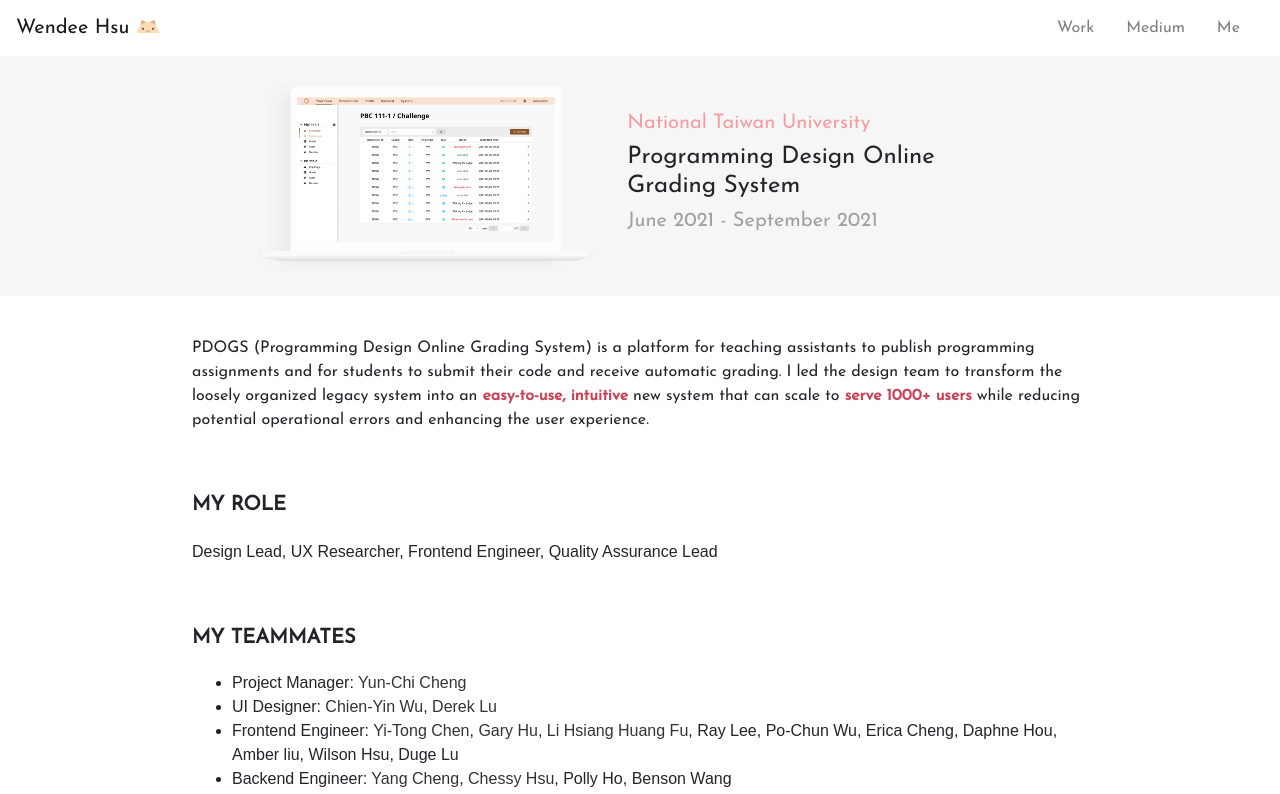
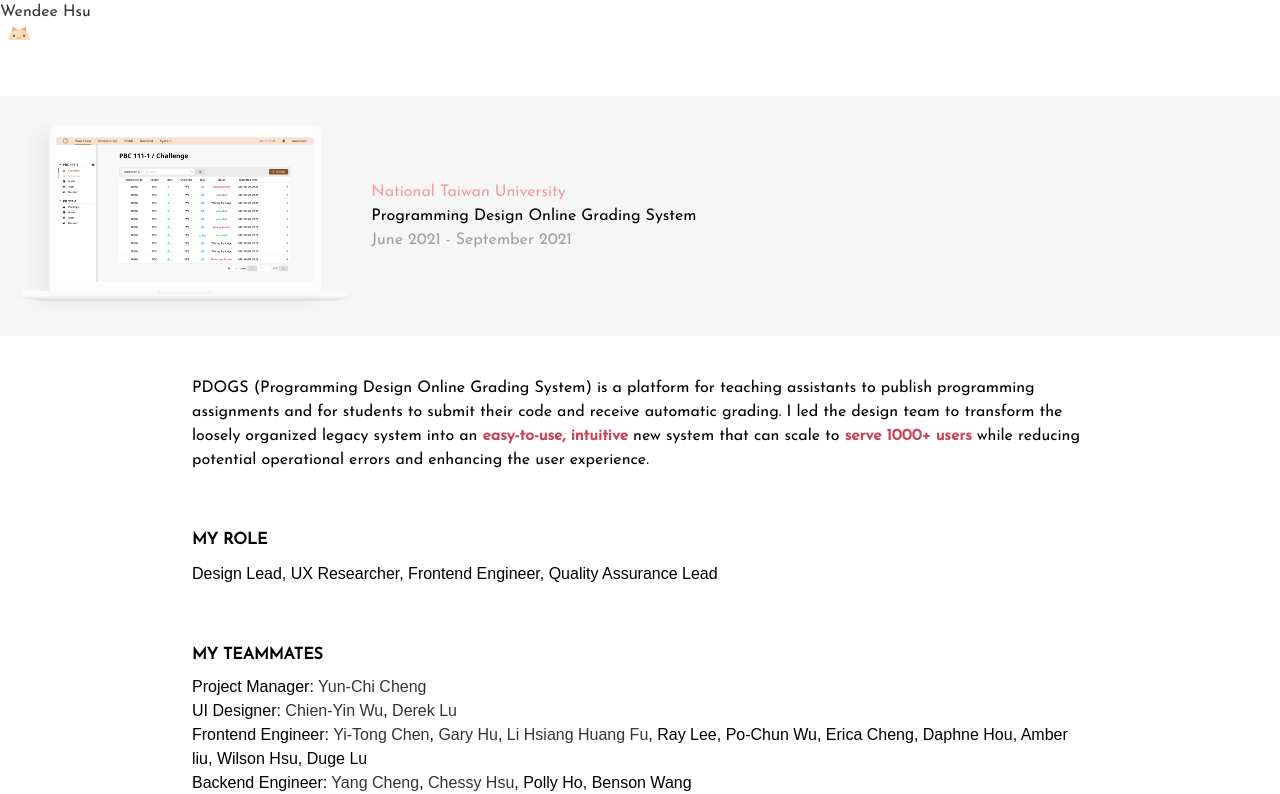
Before and after one commit to wendeehsu/wendeehsu.github.io, a React (Create React App) app: page /#/Work/PDOGS in a window 1280 px wide. Shown: the top 794 px of the page. Built offline with nearby package versions, Linux system fonts and the light colour scheme.

Commit message:
feat: add tailwind

```diff
--- a/package.json
+++ b/package.json
@@ -18,7 +18,7 @@
     "react-dom": "^16.13.1",
     "react-ga4": "^2.1.0",
     "react-router-dom": "^5.2.0",
-    "react-scripts": "3.4.3",
+    "react-scripts": "^5.0.1",
     "react-tooltip": "^4.2.10"
   },
   "scripts": {
@@ -43,5 +43,8 @@
       "last 1 firefox version",
       "last 1 safari version"
     ]
+  },
+  "devDependencies": {
+    "tailwindcss": "^3.4.0"
   }
 }
--- a/public/index.html
+++ b/public/index.html
@@ -7,11 +7,11 @@
     <meta name="theme-color" content="#000000" />
     <meta
       name="description"
-      content="Web site created using create-react-app"
+      content="Wendee's porfolio"
     />
     <link rel="apple-touch-icon" href="%PUBLIC_URL%/icon.png" />
     <link rel="manifest" href="%PUBLIC_URL%/manifest.json" />
-    <link rel="stylesheet" href="https://stackpath.bootstrapcdn.com/bootstrap/4.5.0/css/bootstrap.min.css" integrity="sha384-9aIt2nRpC12Uk9gS9baDl411NQApFmC26EwAOH8WgZl5MYYxFfc+NcPb1dKGj7Sk" crossorigin="anonymous">
+    <!-- <link rel="stylesheet" href="https://stackpath.bootstrapcdn.com/bootstrap/4.5.0/css/bootstrap.min.css" integrity="sha384-9aIt2nRpC12Uk9gS9baDl411NQApFmC26EwAOH8WgZl5MYYxFfc+NcPb1dKGj7Sk" crossorigin="anonymous"> -->
 
     <title>Wendee Hsu</title>
 
--- a/src/App.js
+++ b/src/App.js
@@ -1,6 +1,6 @@
 import React, { useEffect } from 'react';
-import './css/App.css';
-import 'bootstrap/dist/css/bootstrap.min.css';
+// import 'bootstrap/dist/css/bootstrap.min.css';
+import './index.css';
 import Navbar from './components/Navs/Navbar';
 import Routes from "./Routes.js";
 import Footer from "./components/Navs/Footer";
--- a/src/components/ProjectCard.js
+++ b/src/components/ProjectCard.js
@@ -2,21 +2,19 @@ import React, { Component } from 'react';
 import { Link } from "react-router-dom";
 
 class ProjectCard extends Component {
-    render(){
+    render() {
         return (
             <Link to={this.props.project.pageUrl}>
-                <div className="justify-content-center projectCard">
-                    <div className="projectDescription">
-                        <h5>{this.props.project.name}</h5>
-                        <h6 className="gray-text">{this.props.project.role}</h6>
-                        <h6 className="pink-text">{this.props.project.company}</h6>
+                <div className="justify-center mb-8 flex flex-wrap animate-fadeIn">
+                    <div className="p-4 w-1/4 min-w-80">
+                        <h2>{this.props.project.name}</h2>
+                        <h3 className="gray-text">{this.props.project.role}</h3>
+                        <h3 className="pink-text">{this.props.project.company}</h3>
                     </div>
-                    <div className="cardBorder">
-                        <div
-                            className="card"
-                            style={{backgroundImage: "url(" + process.env.PUBLIC_URL + this.props.project.imgUrl + ")"}}
-                        />
-                    </div>
+                    <div
+                        className="w-80 h-48 rounded bg-center bg-normal bg-no-repeat hover:bg-lg transition-all duration-500"
+                        style={{ backgroundImage: "url(" + process.env.PUBLIC_URL + this.props.project.imgUrl + ")" }}
+                    />
                 </div>
             </Link>
         )
--- a/src/components/Work.js
+++ b/src/components/Work.js
@@ -1,6 +1,5 @@
 import React, { Component } from 'react';
 import ProjectCard from "./ProjectCard";
-import '../css/Work.css';
 import { GApageView } from "../ga.js";
 
 class Work extends Component {
@@ -51,9 +50,9 @@ class Work extends Component {
 
         return (
             <div>
-                <h3 className="title">
+                <h1 className="title">
                     My Work
-                </h3>
+                </h1>
                 <ProjectCard project={googleProject}/>
                 <ProjectCard project={pdogsProject}/>
                 <ProjectCard project={bliProject}/>
--- a/src/css/Work.css
+++ /dev/null
@@ -1,41 +0,0 @@
-.cardBorder{
-    height: 12rem;
-    width: 20rem;
-}
-
-.card {
-    /* Full height */
-    height: 100%;
-    width: 100%;
-    border: 0px;
-
-    /* Center and scale the image nicely */
-    background-position: center;
-    background-repeat: no-repeat;
-    background-size: 100%;
-}
-
-.cardBorder:hover .card,
-.cardBorder:focus .card{
-    transition:all .5s ease-in-out;
-    background-size: 110%;
-}
-
-.projectDescription {
-    padding-top: 1.5rem;
-    padding-right: 1rem;
-    width: 25%;
-    min-width: 20rem;
-}
-
-.projectCard {
-    margin-bottom: 2rem !important;
-    display: flex;
-    flex-wrap: wrap;
-    animation: fadein 2s;
-}
-
-@keyframes fadein {
-    from { opacity: 0; }
-    to   { opacity: 1; }
-}
--- a/src/css/App.css
+++ b/src/index.css
@@ -1,4 +1,15 @@
-h1, h2, h3, h4, h5, h6, nav, .nav-item {
+@tailwind base;
+@tailwind components;
+@tailwind utilities;
+
+h1,
+h2,
+h3,
+h4,
+h5,
+h6,
+nav,
+.nav-item {
   font-family: 'Josefin Sans', Open Sans, serif !important
 }
 
@@ -11,6 +22,15 @@ code {
     monospace;
 }
 
+:root {
+  --dark-blue: #316BCF;
+  --pink: #F49DA0;
+  --dark-gray: #A0A0A0;
+  --light-gray: #F6F6F6;
+  --white: white;
+  --black: black;
+}
+
 .cover {
   width: 100%;
   display: flex;
@@ -18,7 +38,7 @@ code {
 }
 
 .gray-bg {
-  background-color: #F6F6F6;
+  background-color: var(--light-gray);
 }
 
 @media (prefers-reduced-motion: no-preference) {
@@ -29,24 +49,30 @@ code {
 
 /* Small devices (portrait tablets and large phones, 600px and up) */
 @media only screen and (max-width: 600px) {
-  .col, .col-3, .col-4, .col-5, .col-6 {
-      min-width: 15rem;
+
+  .col,
+  .col-3,
+  .col-4,
+  .col-5,
+  .col-6 {
+    min-width: 15rem;
   }
 }
 
 /* Medium devices (landscape tablets, 768px and up) */
-@media only screen and (min-width: 768px) {
-
-}
+@media only screen and (min-width: 768px) {}
 
 /* Large devices (laptops/desktops, 992px and up) */
-@media only screen and (min-width: 992px) {
-
-}
+@media only screen and (min-width: 992px) {}
 
 @keyframes fadein {
-  from { opacity: 0; }
-  to   { opacity: 1; }
+  from {
+    opacity: 0;
+  }
+
+  to {
+    opacity: 1;
+  }
 }
 
 img {
@@ -64,15 +90,16 @@ img {
 }
 
 .nav-item {
+  color: var(--black) !important;
   float: right !important;
 }
 
-.nav-item :hover{
-  color: #F49DA0 !important;
+.nav-item :hover {
+  color: var(--pink) !important;
 }
 
-.nav-item :focus{
-  color: #F49DA0 !important;
+.nav-item :focus {
+  color: var(--pink) !important;
 }
 
 .nav-link {
@@ -87,19 +114,19 @@ img {
 }
 
 .blue-text {
-  color: #316BCF;
+  color: var(--dark-blue);
 }
 
 .pink-text {
-  color: #F49DA0
+  color: var(--pink);
 }
 
 .gray-text {
-  color: #A0A0A0;
+  color: var(--dark-gray);
 }
 
 .white-text {
-  color: white;
+  color: var(--white);
 }
 
 .bold-text {
@@ -120,5 +147,5 @@ img {
 }
 
 .navbar {
-  background-image: linear-gradient( rgba(255, 255, 255, 1),rgba(255, 255, 255, 0.7), rgba(255, 255, 255, 0.5), rgba(255, 255, 255, 0));
+  background-image: linear-gradient(rgba(255, 255, 255, 1), rgba(255, 255, 255, 0.7), rgba(255, 255, 255, 0.5), rgba(255, 255, 255, 0));
 }
--- /dev/null
+++ b/tailwind.config.js
@@ -0,0 +1,29 @@
+/** @type {import('tailwindcss').Config} */
+module.exports = {
+  content: [
+    "./src/**/*.{js,jsx,ts,tsx}",
+  ],
+  theme: {
+    backgroundSize: {
+      'auto': 'auto',
+      'cover': 'cover',
+      'contain': 'contain',
+      'normal': '100%',
+      'lg': '110%',
+    },
+    extend: {
+      animation: {
+        fadeIn: 'fadeIn 2s',
+      },
+
+      // that is actual animation
+      keyframes: theme => ({
+        fadeIn: {
+          '0%': { opacity: 0 },
+          '100%': { opacity: 1 },
+        },
+      }),
+    },
+  },
+  plugins: [],
+}
```
